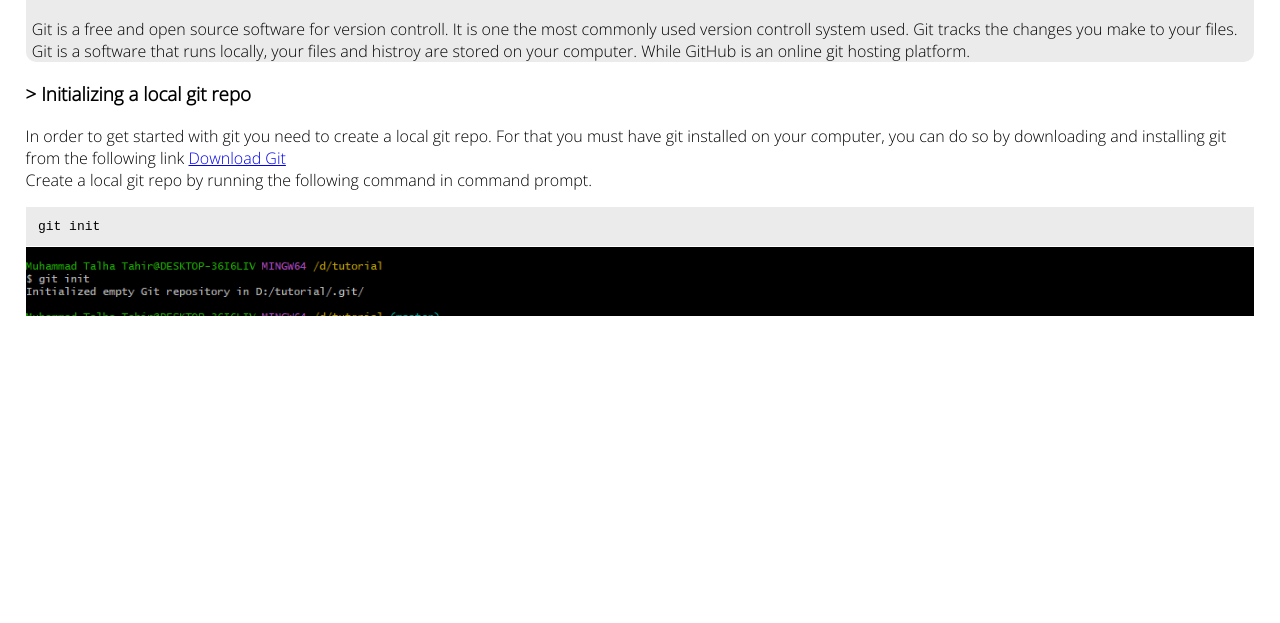
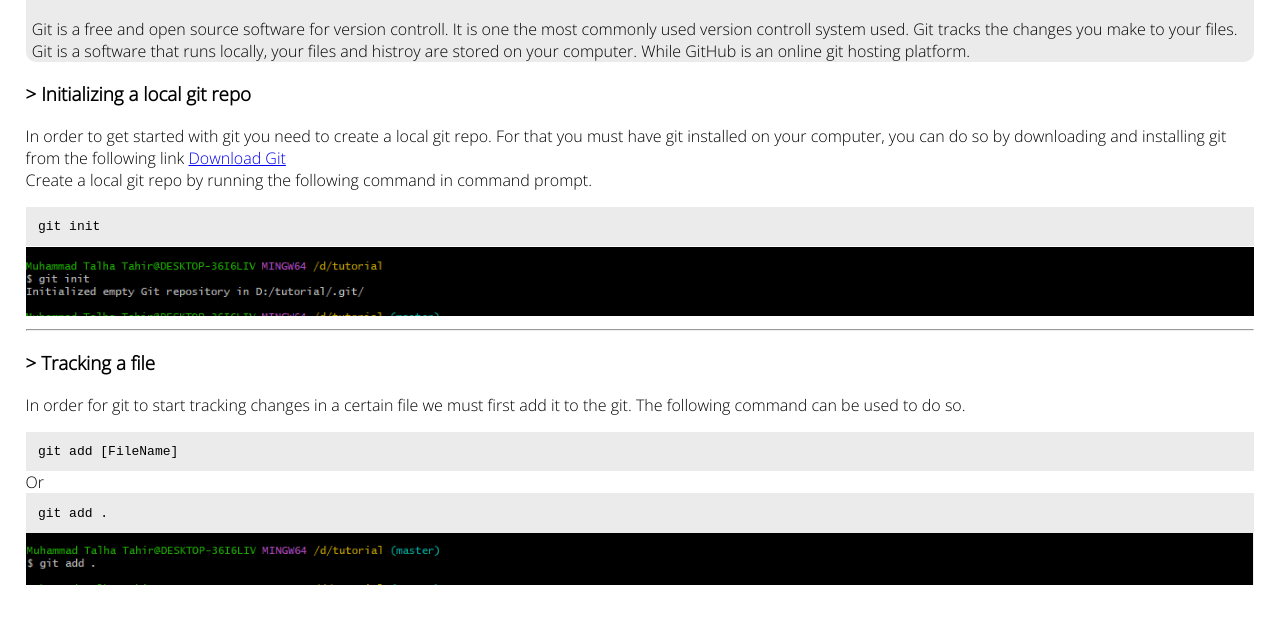
Before and after one commit to MuhammadTalhaTahir/MobileComputingAssignment1, a plain HTML site: page index.html in a window 1280 px wide. Shown: the part 111-734 px from the top of the page. Drawn offline with Linux system fonts and the light colour scheme.

Commit message:
step2 tracking a file

```diff
--- a/index.html
+++ b/index.html
@@ -17,6 +17,7 @@
             on your computer. While GitHub is an online git hosting platform.
         </p>
     </div>
+    <div>
         <h3>> Initializing a local git repo</h3>
         <p>
             In order to get started with git you need to create a local git repo. For that you must have git installed on your computer, you can do so by downloading and installing git from the following link
@@ -28,6 +29,22 @@
             git init
         </div>
         <img src="./images/init2.PNG" alt="init git bash image">
+    </div>
+    <hr>
+    <div>
+        <h3>> Tracking a file</h3>
+        <p>
+            In order for git to start tracking changes in a certain file we must first add it to the git. The following command can be used to do so.
+        </p>
+        <div class="code">
+            git add [FileName]
+        </div>
+        Or
+        <div class="code">
+            git add .
+        </div>
+        <img src="./images/add.PNG" alt="init git bash image">
+    </div>
 
 </body>
 </html>
```
Also changed, not shown: images/add.PNG (added). Lines whose indentation alone changed are shown as unchanged.
